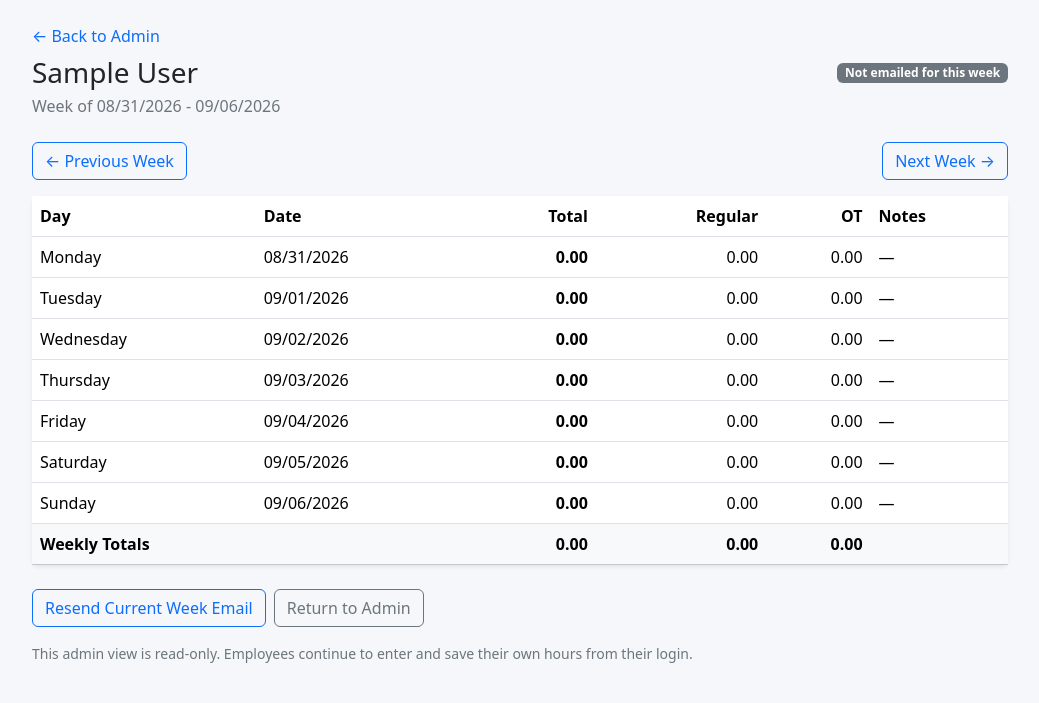
After one commit to jcohran24-ui/employee-timesheet, a Flask app: page /admin/employee/1/timesheet in a window 1280 px wide. The commit adds this page. Shown: the top 703 px of the page, without its empty margins (120-1159 px from the left). Run offline with Flask 3, Linux system fonts and the light colour scheme; the visitor is signed in with stand-in values (Sample User, id 1); tables that the repository leaves empty hold one stand-in row (values such as "Sample post").

Commit message:
Add files via upload

```diff
--- a/app.py
+++ b/app.py
@@ -498,6 +498,65 @@ def admin_dashboard():
     return render_template('admin.html', employees=employees, recipients=recipients)
 
 
+
+@app.get('/admin/employee/<int:employee_id>/timesheet')
+@admin_required
+def admin_employee_timesheet(employee_id):
+    employee = db.session.get(EmployeeAccount, employee_id)
+    if not employee:
+        flash('Employee not found.', 'danger')
+        return redirect(url_for('admin_dashboard'))
+
+    requested = request.args.get('week')
+    try:
+        base_day = date.fromisoformat(requested) if requested else datetime.now(TZ).date()
+    except ValueError:
+        base_day = datetime.now(TZ).date()
+
+    week_start = monday_for(base_day)
+    days = week_days(week_start)
+    entries = EmployeeTimeEntry.query.filter(
+        EmployeeTimeEntry.employee_name == employee.employee_name,
+        EmployeeTimeEntry.work_date.between(days[0], days[-1])
+    ).all()
+    by_date = {e.work_date: e for e in entries}
+
+    rows = []
+    total_regular = 0.0
+    total_overtime = 0.0
+    for d in days:
+        entry = by_date.get(d)
+        regular = entry.regular_hours if entry else 0.0
+        overtime = entry.overtime_hours if entry else 0.0
+        total = regular + overtime
+        total_regular += regular
+        total_overtime += overtime
+        rows.append({
+            'date': d,
+            'regular': regular,
+            'overtime': overtime,
+            'total': total,
+            'notes': entry.notes if entry else ''
+        })
+
+    submission = TimesheetEmailSubmission.query.filter_by(
+        employee_name=employee.employee_name, week_start=week_start
+    ).first()
+
+    return render_template(
+        'admin_employee_timesheet.html',
+        employee=employee,
+        week_start=week_start,
+        week_end=days[-1],
+        rows=rows,
+        total_regular=total_regular,
+        total_overtime=total_overtime,
+        grand_total=total_regular + total_overtime,
+        prev_week=week_start - timedelta(days=7),
+        next_week=week_start + timedelta(days=7),
+        submission=submission,
+    )
+
 @app.post('/admin/email-recipients')
 @admin_required
 def admin_email_recipients():
--- a/templates/admin.html
+++ b/templates/admin.html
@@ -53,7 +53,7 @@
         <tbody>
         {% for employee in employees %}
           <tr>
-            <td class="fw-semibold">{{ employee.employee_name }}</td>
+            <td class="fw-semibold"><a href="{{ url_for('admin_employee_timesheet', employee_id=employee.id) }}" class="text-decoration-none">{{ employee.employee_name }}</a></td>
             <td>
               {% if employee.active %}<span class="badge text-bg-success">Active</span>{% else %}<span class="badge text-bg-secondary">Inactive</span>{% endif %}
               {% if employee.must_change_pin %}<div class="small text-warning-emphasis mt-1">PIN change required</div>{% endif %}
--- /dev/null
+++ b/templates/admin_employee_timesheet.html
@@ -0,0 +1,65 @@
+<!doctype html>
+<html lang="en">
+<head>
+  <meta charset="utf-8">
+  <meta name="viewport" content="width=device-width, initial-scale=1">
+  <meta name="theme-color" content="#0d6efd">
+  <title>{{ employee.employee_name }} Timesheet - Admin</title>
+  <link href="https://cdn.jsdelivr.net/npm/bootstrap@5.3.3/dist/css/bootstrap.min.css" rel="stylesheet">
+  <link rel="stylesheet" href="{{ url_for('static', filename='styles.css') }}">
+</head>
+<body>
+<div class="container py-4" style="max-width:1000px">
+  <div class="d-flex flex-wrap justify-content-between align-items-center gap-2 mb-4">
+    <div>
+      <a href="{{ url_for('admin_dashboard') }}" class="text-decoration-none">&larr; Back to Admin</a>
+      <h1 class="h3 mt-2 mb-1">{{ employee.employee_name }}</h1>
+      <div class="text-secondary">Week of {{ week_start.strftime('%m/%d/%Y') }} - {{ week_end.strftime('%m/%d/%Y') }}</div>
+    </div>
+    <div>
+      {% if submission %}
+        <span class="badge text-bg-success">Emailed {{ submission.emailed_at.strftime('%m/%d/%Y %I:%M %p') }}</span>
+      {% else %}
+        <span class="badge text-bg-secondary">Not emailed for this week</span>
+      {% endif %}
+    </div>
+  </div>
+
+  <div class="d-flex justify-content-between mb-3">
+    <a class="btn btn-outline-primary" href="{{ url_for('admin_employee_timesheet', employee_id=employee.id, week=prev_week.isoformat()) }}">&larr; Previous Week</a>
+    <a class="btn btn-outline-primary" href="{{ url_for('admin_employee_timesheet', employee_id=employee.id, week=next_week.isoformat()) }}">Next Week &rarr;</a>
+  </div>
+
+  <div class="card shadow-sm mb-4">
+    <div class="table-responsive">
+      <table class="table align-middle mb-0">
+        <thead><tr><th>Day</th><th>Date</th><th class="text-end">Total</th><th class="text-end">Regular</th><th class="text-end">OT</th><th>Notes</th></tr></thead>
+        <tbody>
+          {% for row in rows %}
+          <tr>
+            <td>{{ row.date.strftime('%A') }}</td>
+            <td>{{ row.date.strftime('%m/%d/%Y') }}</td>
+            <td class="text-end fw-semibold">{{ '%.2f'|format(row.total) }}</td>
+            <td class="text-end">{{ '%.2f'|format(row.regular) }}</td>
+            <td class="text-end">{{ '%.2f'|format(row.overtime) }}</td>
+            <td>{{ row.notes or '—' }}</td>
+          </tr>
+          {% endfor %}
+        </tbody>
+        <tfoot class="table-light">
+          <tr class="fw-bold"><td colspan="2">Weekly Totals</td><td class="text-end">{{ '%.2f'|format(grand_total) }}</td><td class="text-end">{{ '%.2f'|format(total_regular) }}</td><td class="text-end">{{ '%.2f'|format(total_overtime) }}</td><td></td></tr>
+        </tfoot>
+      </table>
+    </div>
+  </div>
+
+  <div class="d-flex flex-wrap gap-2">
+    <form method="post" action="{{ url_for('admin_resend_current_week', employee_id=employee.id) }}" onsubmit="return confirm('Resend this employee\'s CURRENT week timesheet to all configured recipients?');">
+      <button class="btn btn-outline-primary">Resend Current Week Email</button>
+    </form>
+    <a class="btn btn-outline-secondary" href="{{ url_for('admin_dashboard') }}">Return to Admin</a>
+  </div>
+  <p class="small text-secondary mt-3">This admin view is read-only. Employees continue to enter and save their own hours from their login.</p>
+</div>
+</body>
+</html>
```
Also changed, not shown: README.md.
